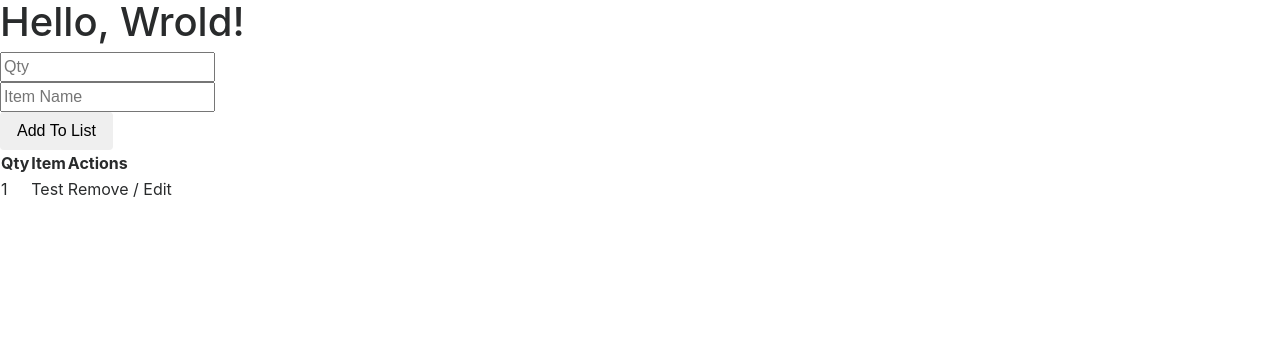
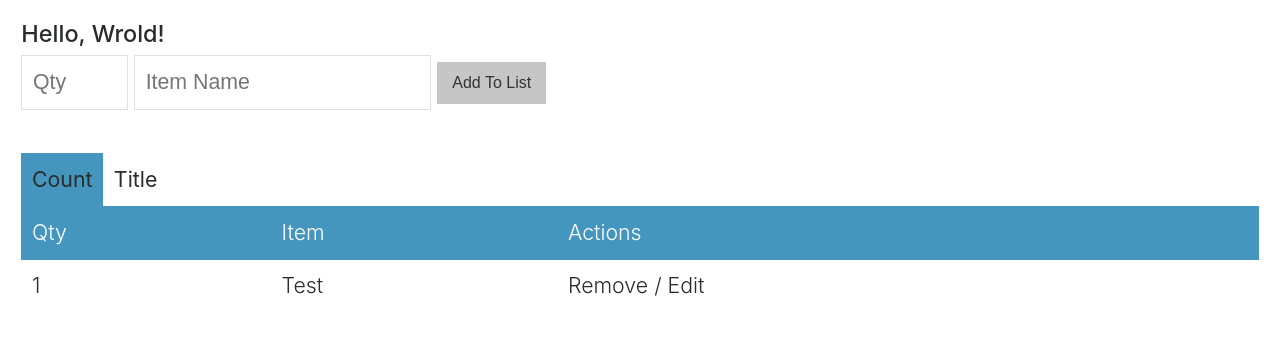
Before and after one commit to FEWDMaterials/ShoppingListUI, a plain HTML site: page index.html in a window 1280 px wide. Drawn offline with nearby package versions, Linux system fonts and the light colour scheme.

Commit message:
First pass at styling plus some HTML structure changes

```diff
--- a/index.html
+++ b/index.html
@@ -6,6 +6,8 @@
     <link rel="stylesheet" href="styles/main.css">
 </head>
 <body>
+
+<div class="page">
     <h1 class="title">Hello, Wrold!</h1>
 
     <form class="frm frm-add-groceries" action="#">
@@ -13,7 +15,7 @@
             <input class="inp inp-num" type="number" placeholder="Qty"/>
         </div>
 
-    <div class="inp-row inp-item-name">
+        <div class="inp-row inp-grocery">
             <input class="inp inp-txt" type="text" placeholder="Item Name"/>
         </div>
 
@@ -23,7 +25,10 @@
     </form>
 
 
-<table class="tbl tbl-groceries">
+    <div class="list">
+        <div class="list-title">Title</div>
+        <div class="list-item-count">Count</div>
+        <table class="tbl tbl-list">
             <thead>
             <tr>
                 <th>Qty</th>
@@ -31,14 +36,16 @@
                 <th>Actions</th>
             </tr>
             </thead>
-    <tbody>
-    <tr>
+            <tbody class="lst-items">
+            <tr class="lst-item">
                 <td>1</td>
                 <td>Test</td>
                 <td>Remove / Edit</td>
             </tr>
             </tbody>
         </table>
+    </div>
+</div>
 
 <script src="https://code.jquery.com/jquery-3.2.1.slim.min.js"
         integrity="sha384-KJ3o2DKtIkvYIK3UENzmM7KCkRr/rE9/Qpg6aAZGJwFDMVNA/GpGFF93hXpG5KkN"
--- a/styles/main.css
+++ b/styles/main.css
@@ -1,4 +1,91 @@
+* {
+  box-sizing: border-box;
+}
+
 body {
   width: 100%;
   height: 100%;
+  font-size: 16pt;
 }
+
+.page {
+  padding: 1em;
+}
+
+.title {
+  font-size: 1.1em;
+}
+
+.frm {
+  display: block;
+  position: relative;
+}
+
+.btn {
+  display: inline-block;
+  margin: 0;
+  padding: 0.5em 0.75em;
+  background: #c6c6c6;
+  border-radius: 0;
+  color: #333333;
+  border: 3px solid transparent;
+}
+
+.btn:hover {
+  border: 3px solid #4596be;
+}
+
+.inp {
+  padding: 0.5em;
+  border: 0;
+  width: 100%;
+}
+
+.inp-row {
+  border: 1px solid #e0e0e0;
+  position: relative;
+  display: inline-block;
+  margin-bottom: 1em;
+}
+
+.inp-qty {
+  max-width: 5em;
+}
+
+.inp-actions {
+  position: relative;
+  display: inline-block;
+}
+
+.list {
+  margin: 1em 0;
+  display: grid;
+  grid-template-rows: fit-content(2em) auto;
+  grid-template-columns: auto 1fr;
+  grid-template-areas: "count title" "records records";
+}
+
+.list-title {
+  grid-area: title;
+  padding: 0.5em;
+}
+
+.list-item-count {
+  grid-area: count;
+  background-color: #4596be;
+  padding: 0.5em;
+}
+
+.tbl {
+  grid-area: records;
+}
+
+.tbl thead {
+  background-color: #4596be;
+  color: white;
+}
+
+.tbl th, .tbl td {
+  font-weight: 300;
+  padding: 0.5em;
+}
```
Lines whose indentation alone changed are shown as unchanged.
